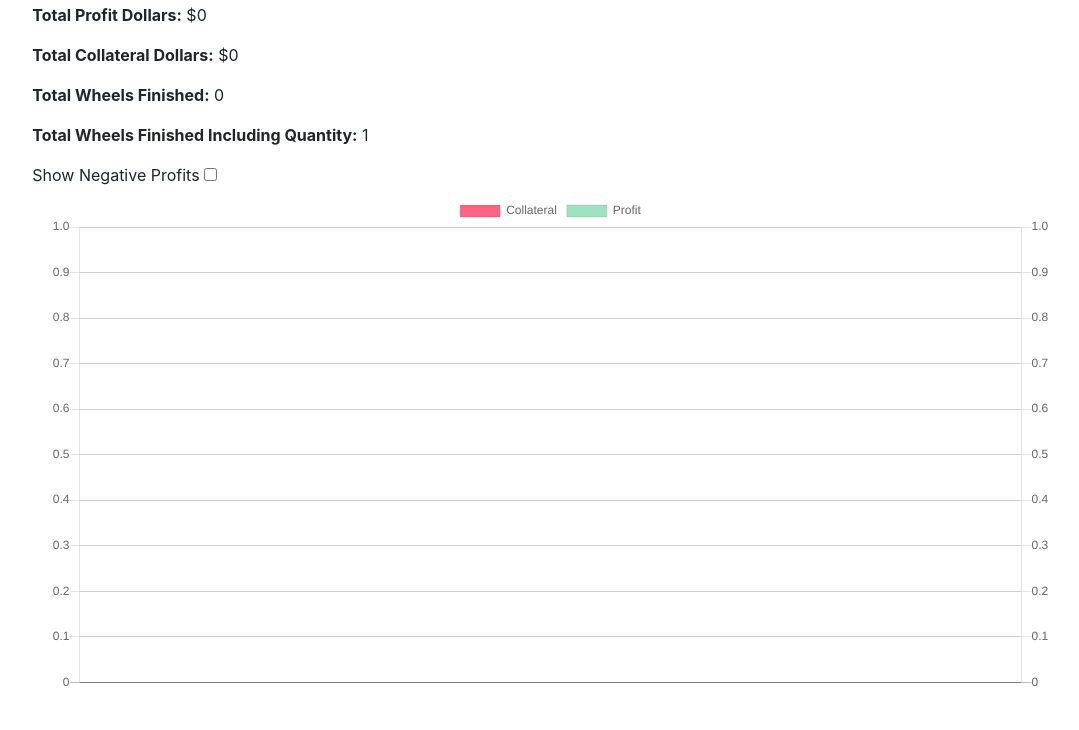
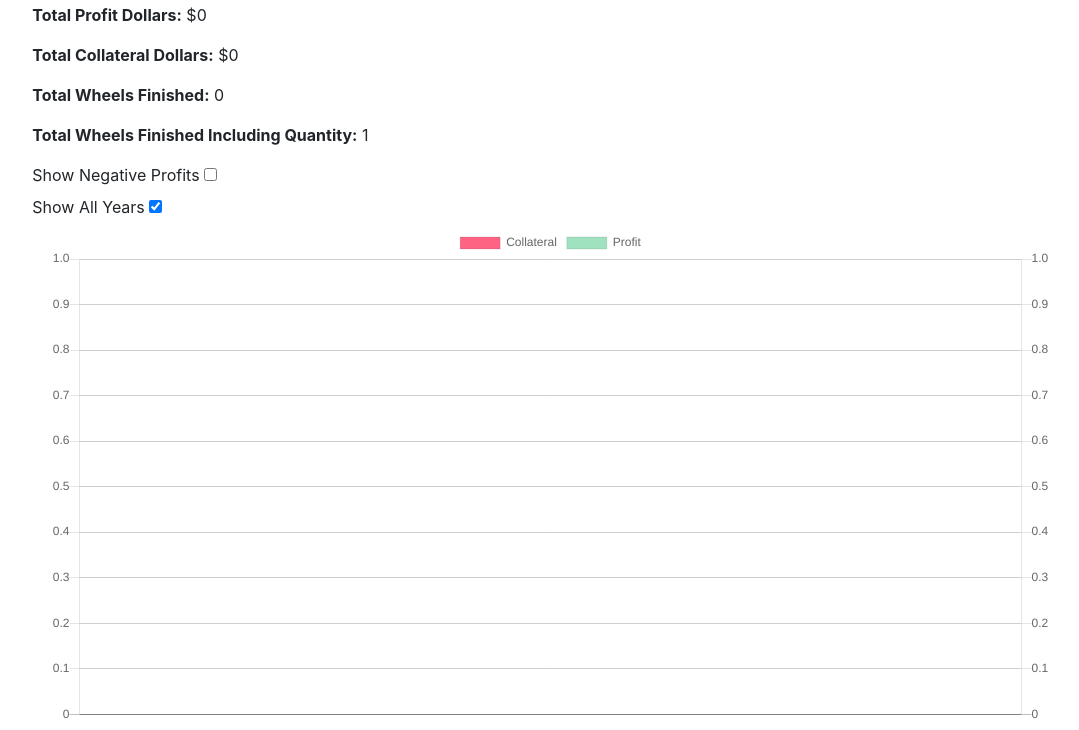
Before and after one commit to kacasey8/option_wheel_tracker, a Django app: page /catalog/user/1/total_profit in a window 1280 px wide. Shown: the part 293-1023 px from the top of the page, without its empty margins (196-1275 px from the left). Before the commit the page ends 980 px from the top, so only its background shows below. Run offline with Django 3.2, Linux system fonts and the light colour scheme; data comes from the database, SQL or seed files in the repository; some libraries are stand-ins or nearby versions.

Commit message:
add chart option to limit to 1 year

```diff
--- a/catalog/static/js/profit_collateral_chart.js
+++ b/catalog/static/js/profit_collateral_chart.js
@@ -66,16 +66,45 @@ $(document).ready(function () {
     }
   });
 
-  $('#show_negative_profits').change( function() {
+  updateChartData();
+
+  function updateChartData () {
     const showNegativeProfits = $('#show_negative_profits').is(":checked");
-    const profit_data = profit_per_day.sort().map((elem => {
+    const showAllYears = $('#show_all_years').is(":checked");
+    let profitData = profit_per_day.sort();
+    let collateralData = collateral_on_the_line_per_day.sort();
+    if (!showAllYears) {
+      // filter to the max year in the data
+      const years = profitData.map(x => (new Date(x[0])).getFullYear());
+      const maxYear = Math.max(...years);
+      profitData = profitData.filter(x => (new Date(x[0])).getFullYear() === maxYear);
+      collateralData = collateralData.filter(x => (new Date(x[0])).getFullYear() === maxYear);
+    }
+
+    const collateral_data = collateralData.sort().map((x => {
       return {
-        t: new Date(elem[0]),
-        y: showNegativeProfits ? elem[1]: Math.max(0, elem[1])
+        t: new Date(x[0]),
+        y: x[1]
+      }
+    }));
+    myChart.data.datasets[0].data = collateral_data;
+
+    const profit_data = profitData.map((x => {
+      return {
+        t: new Date(x[0]),
+        y: showNegativeProfits ? x[1]: Math.max(0, x[1])
       }
     }));
     myChart.data.datasets[1].data = profit_data;
     myChart.update();
+  }
+
+  $('#show_negative_profits').change( function() {
+    updateChartData();
+  });
+
+  $('#show_all_years').change( function() {
+    updateChartData();
   });
 
 });
--- a/catalog/templates/total_profit.html
+++ b/catalog/templates/total_profit.html
@@ -22,6 +22,10 @@
     <label for="show_negative_profits">Show Negative Profits</label>
     <input type="checkbox" id="show_negative_profits" name="show_negative_profits">
   </div>
+  <div>
+    <label for="show_negative_profits">Show All Years</label>
+    <input type="checkbox" id="show_all_years" name="show_all_years" checked>
+  </div>
   <div class="container">
     <canvas id="profit_collateral_chart"></canvas>
   </div>
```
